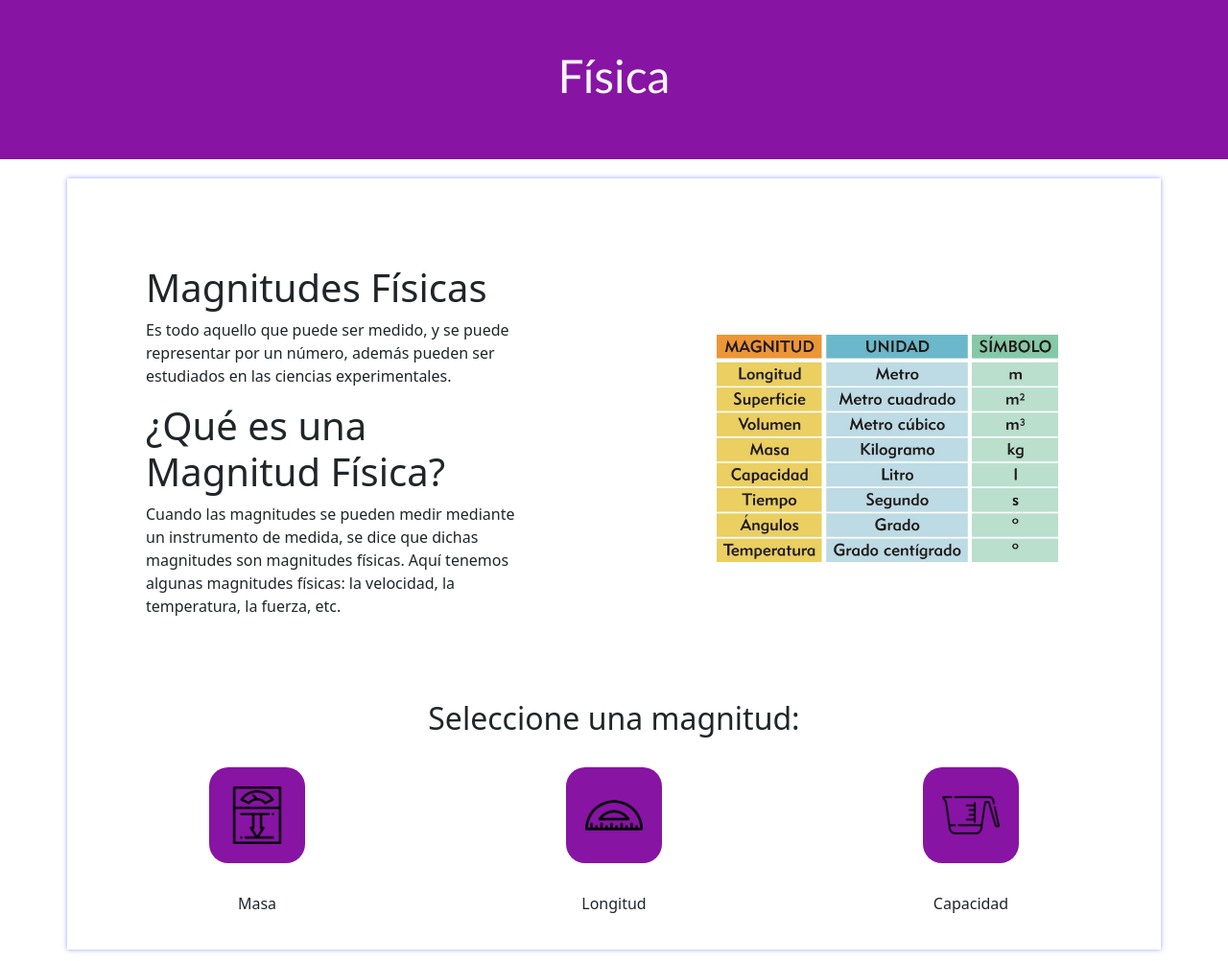
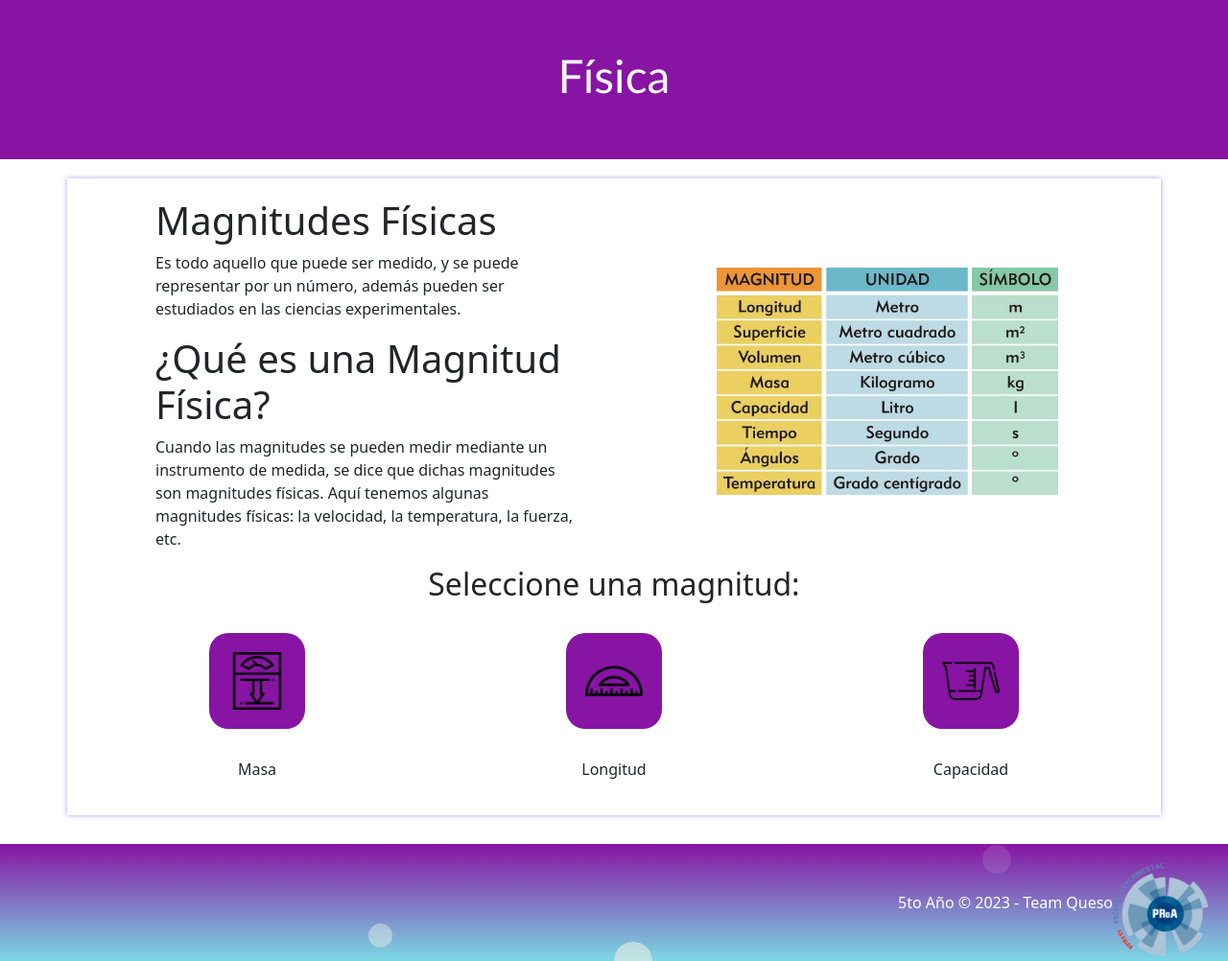
Before and after one commit to Evelinferreyra/fisica, a plain HTML site: page index.html in a window 1280 px wide. Shown: the top 1002 px of the page at 96% size. Drawn offline with nearby package versions, Linux system fonts and the light colour scheme.

Commit message:
Update style.css

```diff
--- a/style.css
+++ b/style.css
@@ -27,7 +27,8 @@ main {
 }
 
 .text {
-  margin: 70px; /* Añade margen alrededor del bloque de texto */
+  margin-right: 30px;
+  margin-left: 80px;
 }
 
 .right-image {
```
